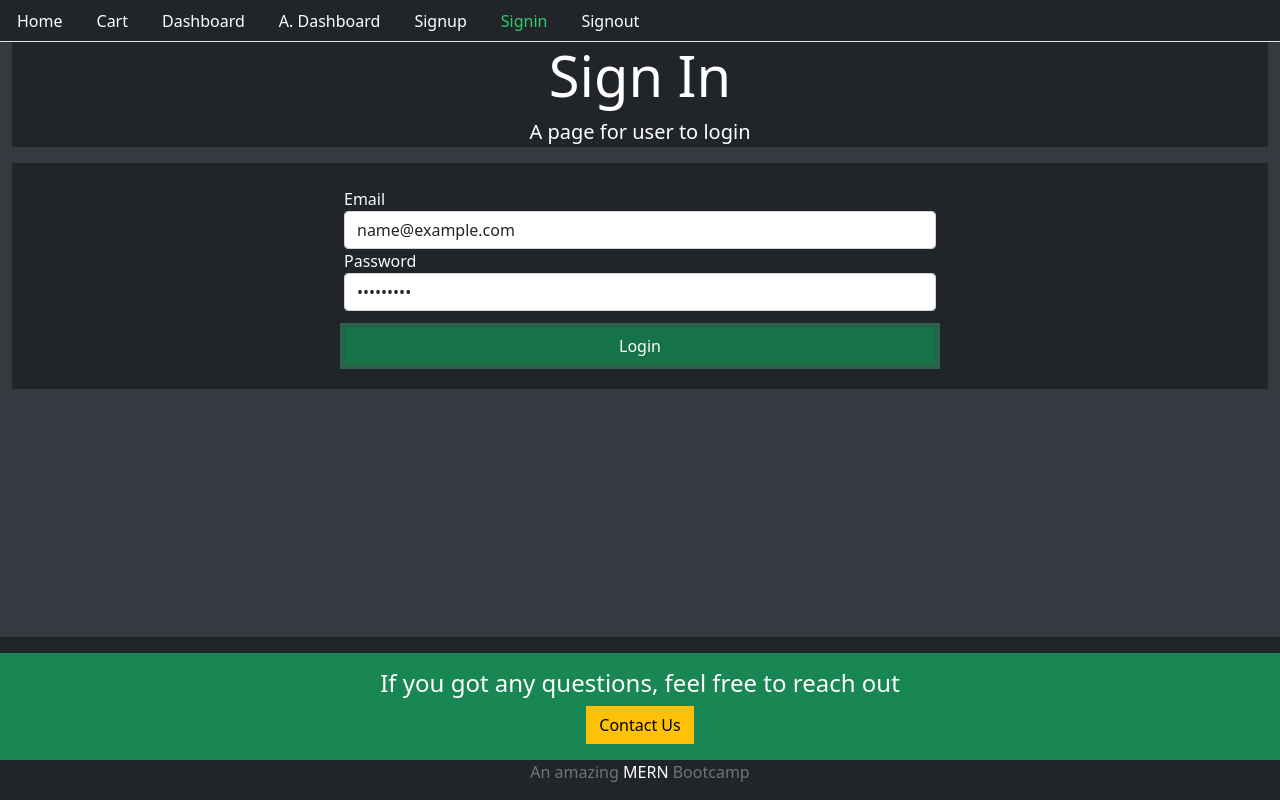
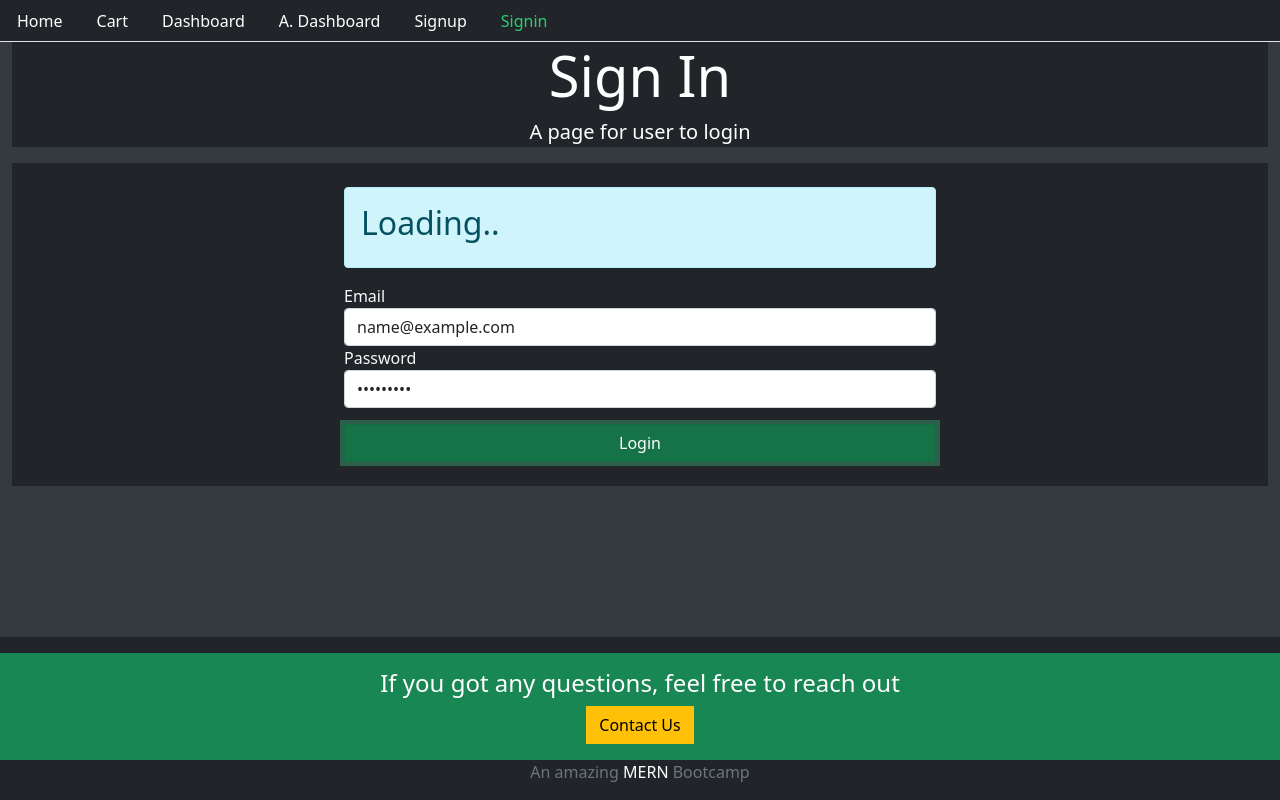
Before and after one commit to zaimeali/E-Commerce, a React (Create React App) app in the folder frontend/: page /signin in a window 1280 px wide. Both pictures are taken after typing "name@example.com", "Sample123" into the empty fields and a click on the button "Login". Built offline with nearby package versions, Linux system fonts and the light colour scheme; no server answers.

Commit message:
106 Lectures Completed

```diff
--- a/frontend/src/auth/helper/index.js
+++ b/frontend/src/auth/helper/index.js
@@ -51,9 +51,9 @@ export const authenticate = (data, next) => {
 };
 
 export const isAuthenticated = () => {
-  if (typeof window !== "undefined") {
-    return false;
-  }
+  //   if (typeof window !== "undefined") {
+  //     return false;
+  //   }
 
   if (localStorage.getItem("jwt")) {
     return JSON.parse(localStorage.getItem("jwt"));
--- a/frontend/src/core/Menu.js
+++ b/frontend/src/core/Menu.js
@@ -1,4 +1,7 @@
-import React from "react";
+import React, { Fragment } from "react";
+
+// Helper Auth
+import { isAuthenticated, signout } from "./../auth/helper/index";
 
 // React Router
 import { Link, withRouter } from "react-router-dom";
@@ -7,15 +10,21 @@ const currentTab = (history, path) => {
   if (history.location.pathname === path) {
     return {
       color: "#2ecc72",
+      cursor: "pointer",
     };
   } else {
     return {
       color: "#fff",
+      cursor: "pointer",
     };
   }
 };
 
 const Menu = ({ history }) => {
+  const { user } = isAuthenticated();
+
+  console.log(isAuthenticated());
+
   return (
     <div>
       <ul className="nav nav-tabs bg-dark">
@@ -51,6 +60,8 @@ const Menu = ({ history }) => {
             A. Dashboard
           </Link>
         </li>
+        {!user && (
+          <Fragment>
             <li className="nav-item">
               <Link
                 style={currentTab(history, "/signup")}
@@ -69,15 +80,23 @@ const Menu = ({ history }) => {
                 Signin
               </Link>
             </li>
+          </Fragment>
+        )}
+        {user && (
           <li className="nav-item">
-          <Link
+            <span
               style={currentTab(history, "/signout")}
-            to="/signout"
-            className="nav-link"
+              className="nav-link text-warning"
+              onClick={() => {
+                signout(() => {
+                  history.push("/");
+                });
+              }}
             >
               Signout
-          </Link>
+            </span>
           </li>
+        )}
       </ul>
     </div>
   );
--- a/frontend/src/user/Signin.js
+++ b/frontend/src/user/Signin.js
@@ -1,7 +1,7 @@
 import React, { useState } from "react";
 
 // React Router
-import { Link } from "react-router-dom";
+import { Link, Redirect } from "react-router-dom";
 
 // Helper Function
 import { signin, isAuthenticated, authenticate } from "../auth/helper";
@@ -14,28 +14,49 @@ const Signin = () => {
     email: "",
     password: "",
     error: "",
-    success: false,
     loading: false,
     isRedirect: false,
   });
 
-  const { email, password, error, success, loading, isRedirect } = values;
+  const { email, password, error, loading, isRedirect } = values;
 
   const { user } = isAuthenticated();
 
   const handleChange = (name) => (event) => {
     setValues({
       ...values,
-      error: false,
+      error: "",
       [name]: event.target.value,
     });
+  };
+
+  const performRedirect = () => {
+    if (isRedirect) {
+      if (user && user.role === 1) {
+        return <p>Redirect to Admin</p>;
+      } else {
+        return <p>Redirect to Home</p>;
+      }
+    }
+    if (localStorage.getItem("jwt")) {
+      return <Redirect to="/" />;
+    }
+  };
+
+  const loadingMessage = () => {
+    return (
+      loading && (
+        <div className="alert alert-info">
+          <h2>Loading..</h2>
+        </div>
+      )
+    );
   };
 
   const onSubmit = (e) => {
     e.preventDefault();
     setValues({
       ...values,
-      error: false,
       loading: true,
     });
 
@@ -47,7 +68,7 @@ const Signin = () => {
         if (data.errors) {
           setValues({
             ...values,
-            error: JSON.stringify(data.errors[0].msg),
+            error: data.errors[0].msg,
             loading: false,
           });
         } else {
@@ -73,6 +94,7 @@ const Signin = () => {
       <div className="row">
         <div className="col-md-6 offset-sm-3 text-left">
           <form action="">
+            {loadingMessage()}
             {values.error && <ErrorMessage />}
             <div className="form-group">
               <label className="text-light">Email</label>
@@ -92,7 +114,6 @@ const Signin = () => {
                 type="password"
               />
             </div>
-
             <button
               onClick={onSubmit}
               className="btn btn-success btn-block w-100 mt-3"
@@ -108,6 +129,8 @@ const Signin = () => {
   return (
     <Base title="Sign In" description="A page for user to login">
       {signInForm()}
+      {performRedirect()}
+      {/* <p className="text-center text-white">{JSON.stringify(values)}</p> */}
     </Base>
   );
 };
```
Lines whose indentation alone changed are shown as unchanged.
